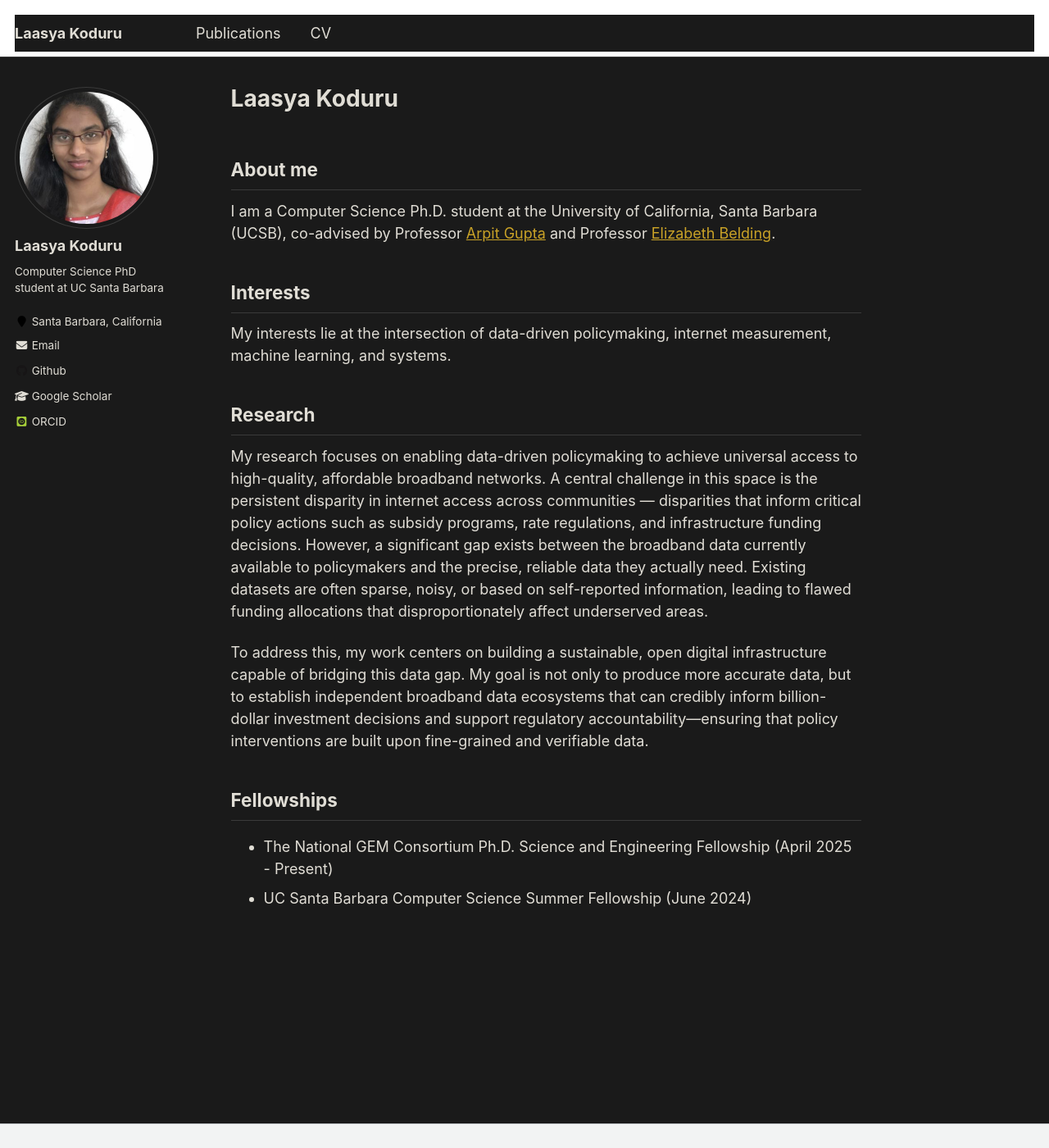
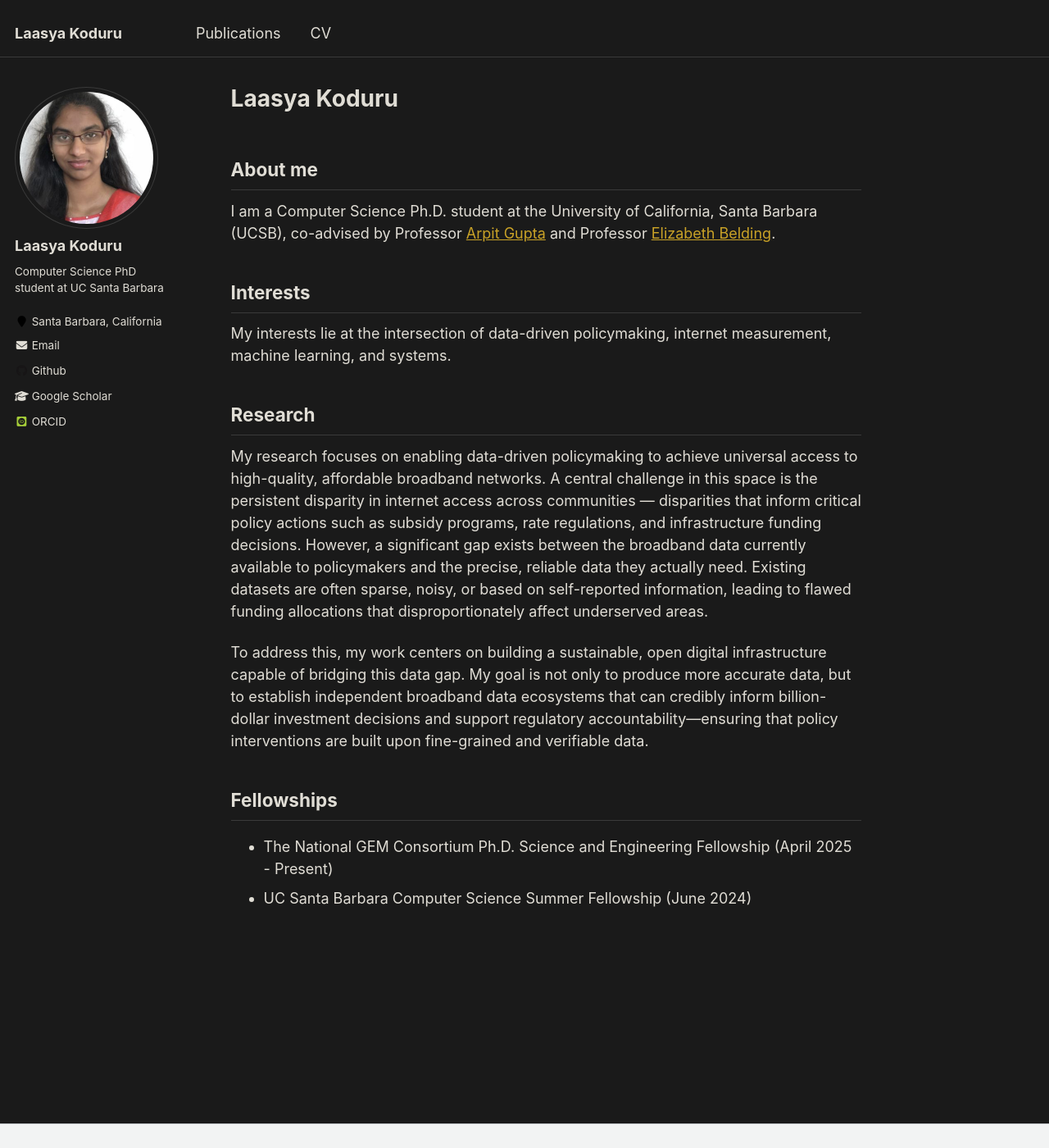
Before and after one commit to lmkoduru/lmkoduru.github.io, a Jekyll site: the page built from _pages/about.md, in a window 1280 px wide and 1400 px high. Shown: the whole window at 82% size. Built offline with Jekyll 4.4.1, drawn with Linux system fonts in a browser that asks for light colours; some web fonts are replaced.

Commit message:
theme fixes

```diff
--- a/_sass/_masthead.scss
+++ b/_sass/_masthead.scss
@@ -4,7 +4,7 @@
 
 .masthead {
   position: fixed;
-  background: white;
+  background: $background-color;
   border-bottom: 1px solid $border-color;
   height: $masthead-height;
   top: 0;
--- a/_sass/_page.scss
+++ b/_sass/_page.scss
@@ -296,7 +296,7 @@
 
 .page__comments-form {
   padding: 1em;
-  background: $lighter-gray;
+  background: $code-background-color;
   transition: $global-transition;
 
   &.disabled {
```
